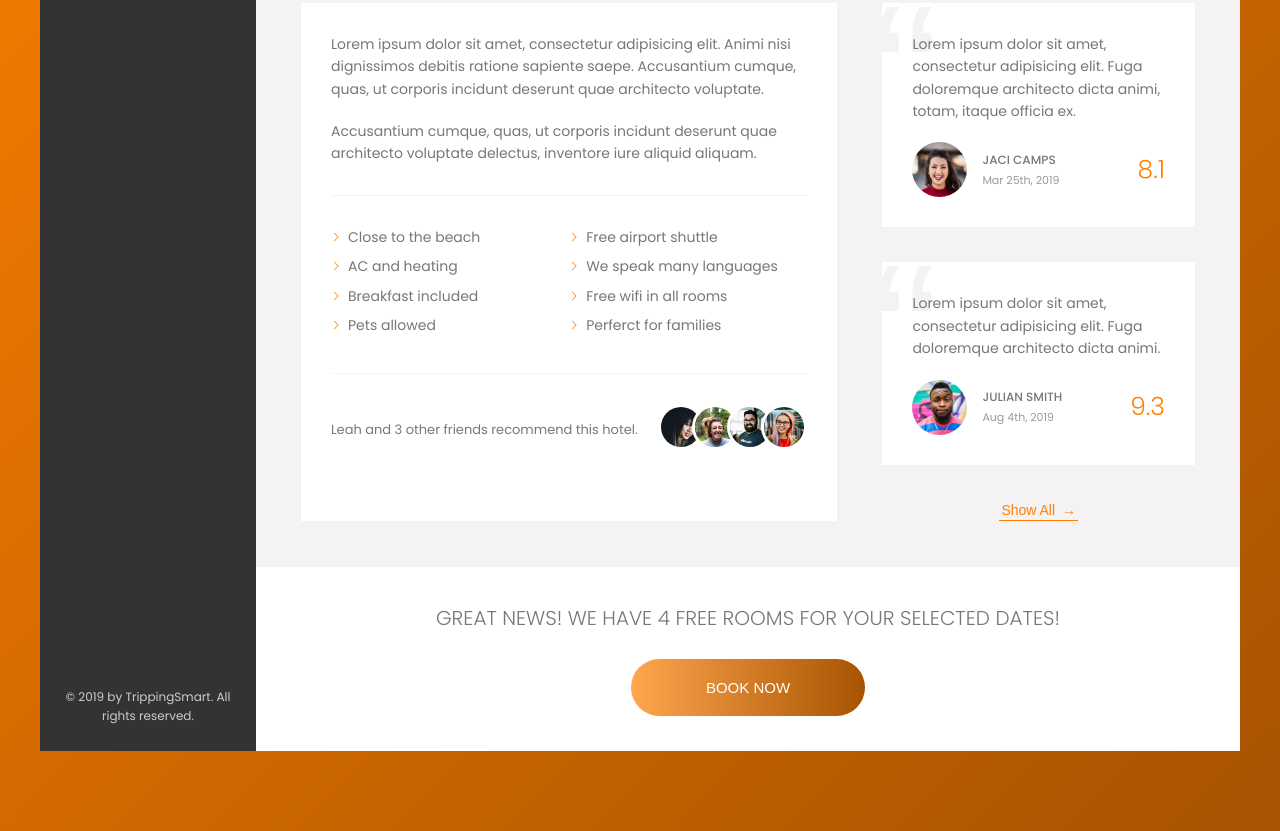
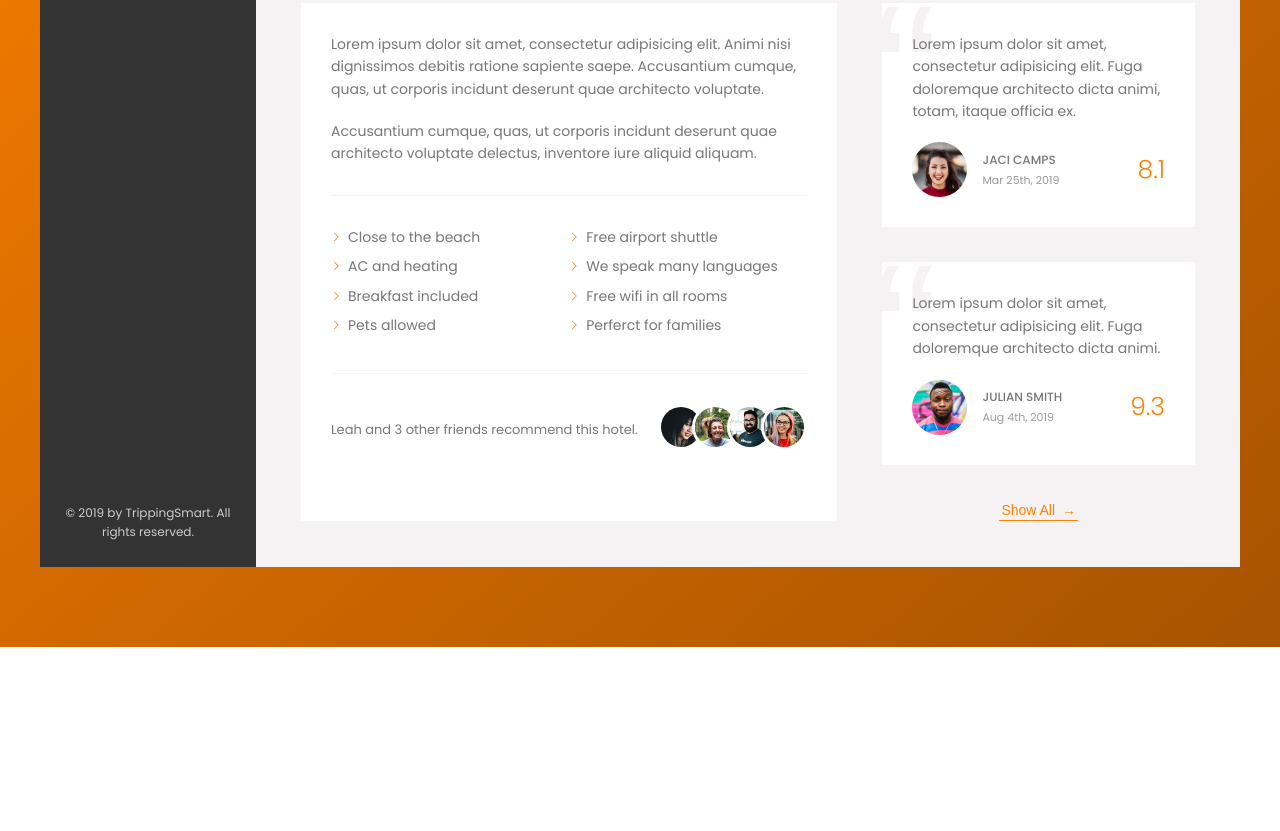
Before and after one commit to MarcioBBS/TrippingSmart, a website: page index.html in a window 1280 px wide. Shown: the part 456-1287 px from the top of the page. After the commit the page ends 1103 px from the top, so only its background shows below. Drawn offline with Linux system fonts and the light colour scheme.

Commit message:
Revert "added call to action - botton section"
This reverts commit cc86f32ec291a8a257d290aead5f7d477992392a.

```diff
--- a/index.html
+++ b/index.html
@@ -202,19 +202,6 @@
 
                     </div>
 
-
-
-
-                    <div class="cta">
-                        <h2 class="cta__book-now">
-                            Great news! We have 4 free rooms for your selected dates!
-                        </h2>
-                        <button class="btn btn-cta">
-                            <span class="btn-cta__visible">Book now</span>
-                            <span class="btn-cta__invisible">Only 4 rooms left</span>
-                        </button>
-                    </div>
-
                 </main>
             </div>
         </div>
--- a/sass/components/_button.scss
+++ b/sass/components/_button.scss
@@ -1,14 +1,8 @@
 .btn {
     border: none;
-    cursor: pointer;
-
-    &:focus {
-        outline: none;
-        animation: pulsate 1s infinite;
-    }
+    font-size: inherit;
 
     &-inline {
-       font-size: inherit;
        color: var(--color-primary);
        border-bottom: 1px solid currentColor;
        padding: 2px;
@@ -31,46 +25,10 @@
                 margin-left: .8rem;
            }
        }
-    }
 
-    &-cta {
-        font-size: 1.5rem;
-        font-weight: 300;
-        text-transform: uppercase;
-        border-radius: 10rem;
-        background-image: linear-gradient(to right, var(--color-primary-light), var(--color-primary-dark));
-        color: var(--color-white);
-        position: relative;
-        overflow: hidden;
-
-        &:hover {
-            background-image: linear-gradient(to left, var(--color-primary-light), var(--color-primary-dark));
-        }
-
-        & > * {
-            display: inline-block;
-            height: 100%;
-            width: 100%;
-            transition: all .3s;
-        }
-
-        &__visible {
-            padding: 2rem 7.5rem;
-        }
-
-        &__invisible {
-            position: absolute;
-            left: 0;
-            top: -100%;
-            padding: 2rem 0;
-        }
-
-        &:hover &__visible {
-            transform: translateY(100%);
-        }
-
-        &:hover &__invisible {
-            top: 0;
-        }
+       &:focus {
+           border: none;
+           animation: pulsate 1s infinite;
+       }
     }
 }
--- a/sass/components/_cta.scss
+++ /dev/null
@@ -1,11 +0,0 @@
-.cta {
-    padding: 3.5rem 0 ;
-    text-align: center;
-
-    &__book-now {
-        font-size: 2rem;
-        font-weight: 300;
-        text-transform: uppercase;
-        margin-bottom: 2.5rem;
-    }
-}
--- a/sass/main.scss
+++ b/sass/main.scss
@@ -6,7 +6,6 @@
 @import "base/typography";
 
 @import "components/button";
-@import "components/cta";
 @import "components/galery";
 @import "components/overview";
 @import "components/search";
```
Also changed, not shown: css/style.css.
